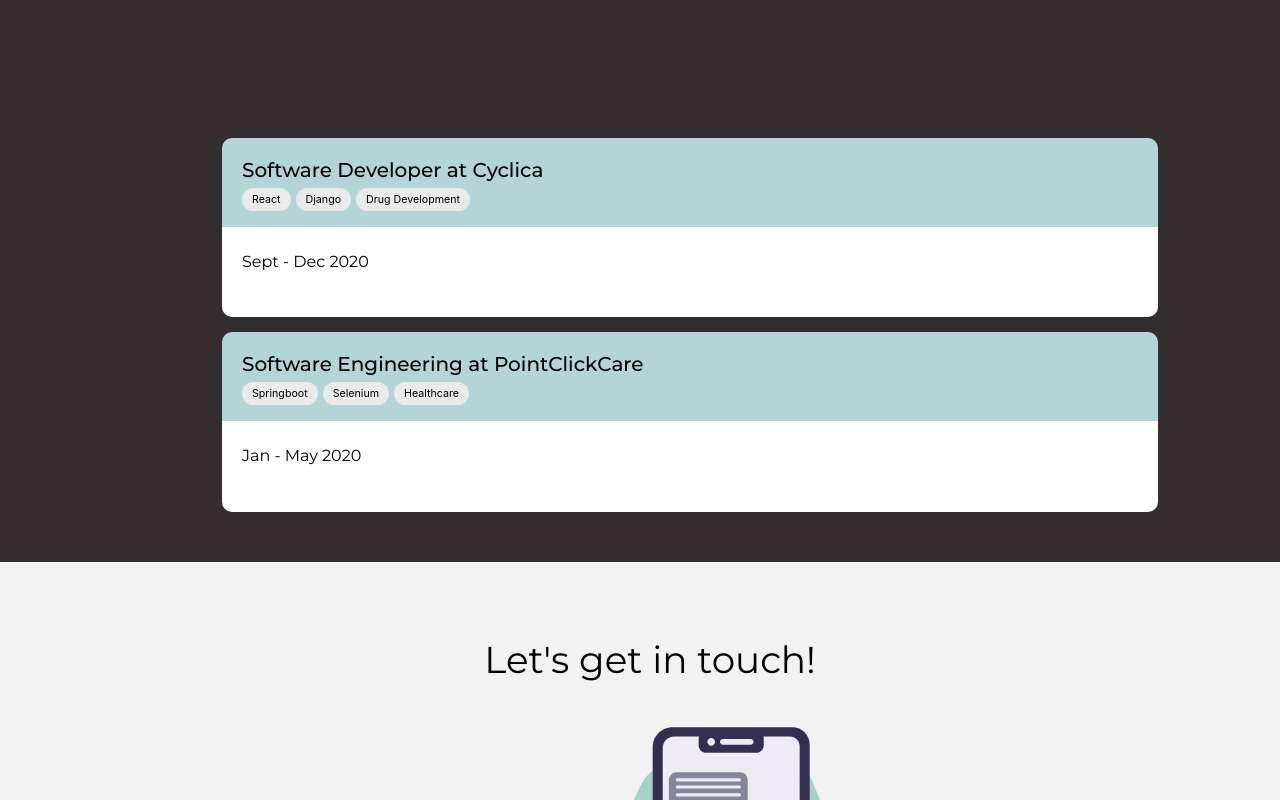
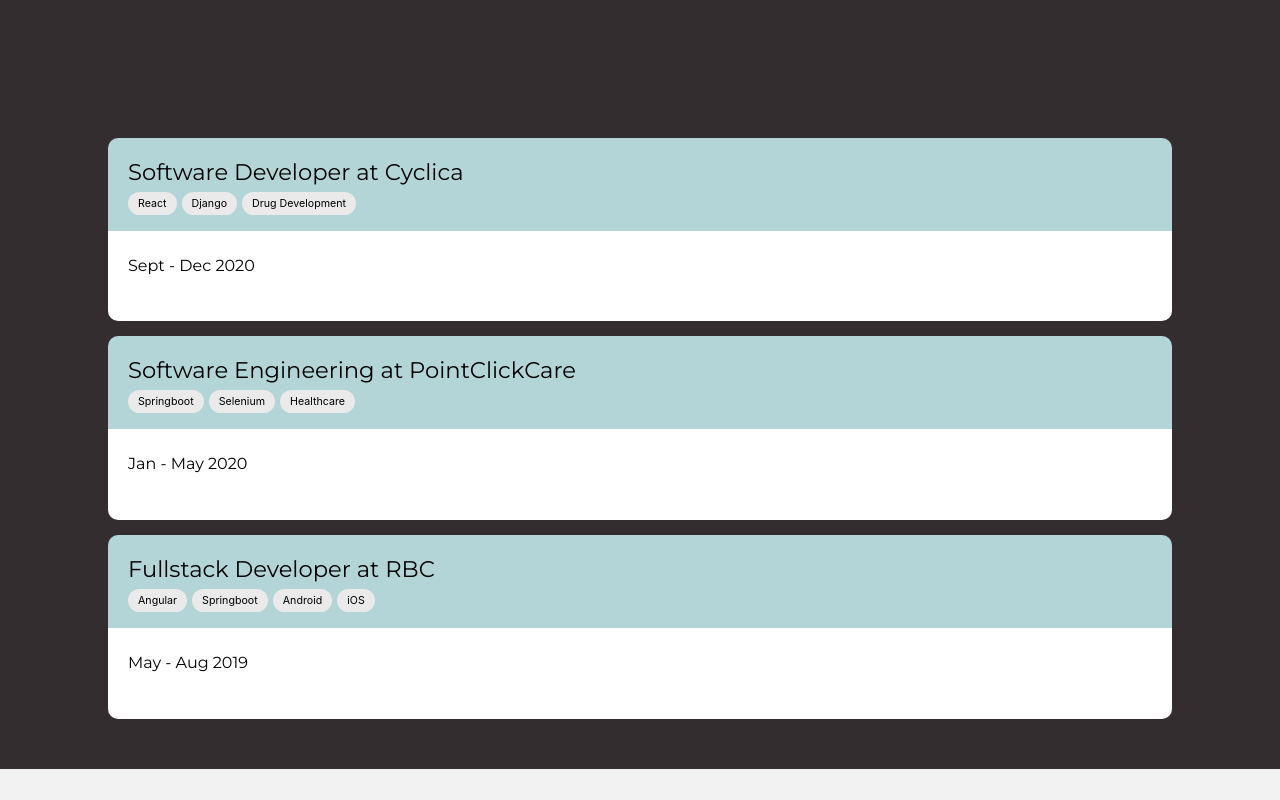
Before and after one commit to lecathy/lecathy.github.io, a React (Create React App) app: page / in a window 1280 px wide. Shown: the part 2520-3320 px from the top of the page. Built offline with nearby package versions, Linux system fonts and the light colour scheme.

Commit message:
Fix some small styling issues

```diff
--- a/src/components/experience/experience.css
+++ b/src/components/experience/experience.css
@@ -1,6 +1,6 @@
 .experience-container {
     width: 100%;
-    padding: 50px;
+    padding: 50px 0px;
     background-color: #342D30;
     margin-bottom: 0px;
 }
@@ -15,7 +15,8 @@
 .experience-header {
     color: white;
     padding-top: 200px;
-    margin-left: 50px;
+    margin-left: 100px;
+    font-weight: 400;
 }
 
 .light-underline {
@@ -23,6 +24,7 @@
     height: 5px;
     background-color: #F7E1DE;
     padding-left: 100px;
+    margin-left: 50px;
 }
 
 .toggle-button {
@@ -39,7 +41,7 @@
 .left-button {
     border-top-left-radius: 30px;
     border-bottom-left-radius: 30px;
-    margin: 75px 0px 50px 0px;
+    margin: 75px 0px 50px 50px;
 }
 
 .right-button {
--- a/src/components/experience/experience.js
+++ b/src/components/experience/experience.js
@@ -1,7 +1,6 @@
 import React, { useState } from 'react';
 import Avatar from '../../assets/me.svg';
 import '../experience/experience.css';
-import {Tabs} from 'antd';
 import MyTab from '../myTab/myTab';
 
 export default function Experience() {
@@ -16,14 +15,23 @@
             title: 'Software Engineering at PointClickCare',
             date: 'Jan - May 2020',
             filters: ['Springboot', 'Selenium', 'Healthcare'],
-        }
+        },
+        {
+            title: 'Fullstack Developer at RBC',
+            date: 'May - Aug 2019',
+            filters: ['Angular', 'Springboot', 'Android', 'iOS'],
+        },
     ]
 
     function renderList() {
         return(
             experiences.map(experience => {
                 return(
-                    <MyTab title={experience.title} date={experience.date} filters={experience.filters} />
+                    <MyTab
+                        title={experience.title}
+                        date={experience.date}
+                        filters={experience.filters}
+                    />
                 );
             })
         );
--- a/src/components/myTab/myTab.css
+++ b/src/components/myTab/myTab.css
@@ -1,12 +1,14 @@
 .tab-container {
     margin-top: 15px;
+    margin-left: 0;
+    padding-left: 0;
 }
 
 .tab-header {
     background-color: #B4D5D7;
     border-top-right-radius: 10px;
     border-top-left-radius: 10px;
-    width: 70%;
+    width: 80%;
     padding: 20px;
     margin: 0 auto;
 }
@@ -14,8 +16,8 @@
 .tab-title {
     color: black;
     font-family: 'Montserrat';
-    font-weight: 450;
-    font-size: 15pt;
+    font-weight: 400;
+    font-size: 17pt;
     margin-bottom: 5px;
     margin-top: 0px;
 }
@@ -31,7 +33,7 @@
 
 .tab-content {
     background-color: white;
-    width: 70%;
+    width: 80%;
     padding: 20px;
     border-bottom-right-radius: 10px;
     border-bottom-left-radius: 10px;
--- a/src/components/myTab/myTab.js
+++ b/src/components/myTab/myTab.js
@@ -36,10 +36,12 @@
     title: PropTypes.string,
     date: PropTypes.string,
     filters: PropTypes.array,
+    image: PropTypes.shape(),
 }
 
 MyTab.defaultProps = {
     title: '',
     date: '',
     filters: [],
+    image: '',
 }
```
